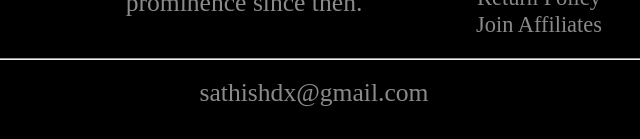
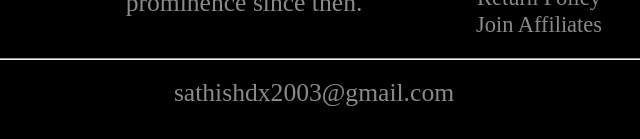
Before and after one commit to sathishk2003/e_commerce_website, a plain HTML site: page index.html in a window 1280 px wide. Shown: the part 3990-4129 px from the top of the page, 326-966 px from the left. Drawn offline with Linux system fonts and the light colour scheme.

Commit message:
Update index.html

```diff
--- a/index.html
+++ b/index.html
@@ -341,7 +341,7 @@
                 </div>
             </div>
             <hr>
-            <p class="sathish">sathishdx@gmail.com</p>
+            <p class="sathish">sathishdx2003@gmail.com</p>
         </div>
     </div>
 </body>
```
